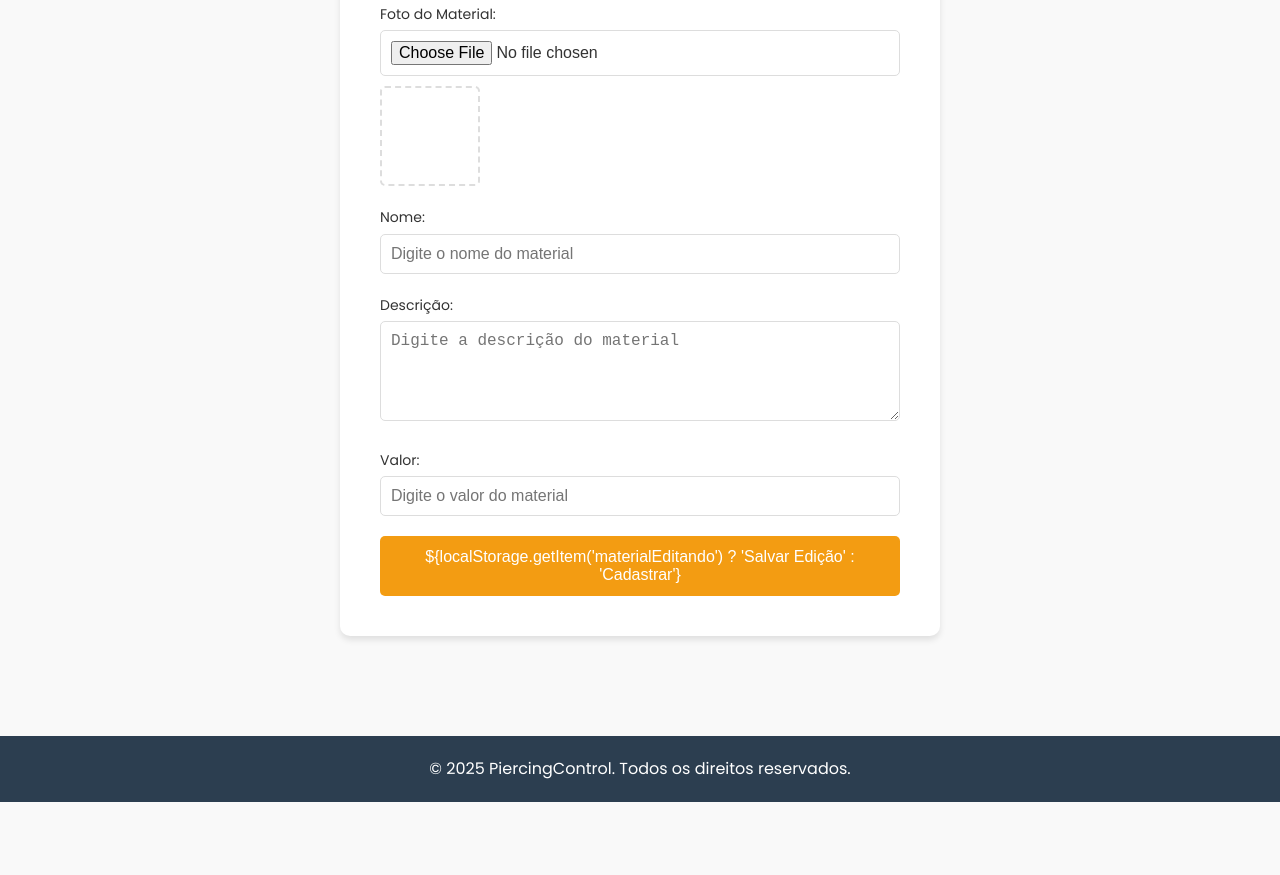
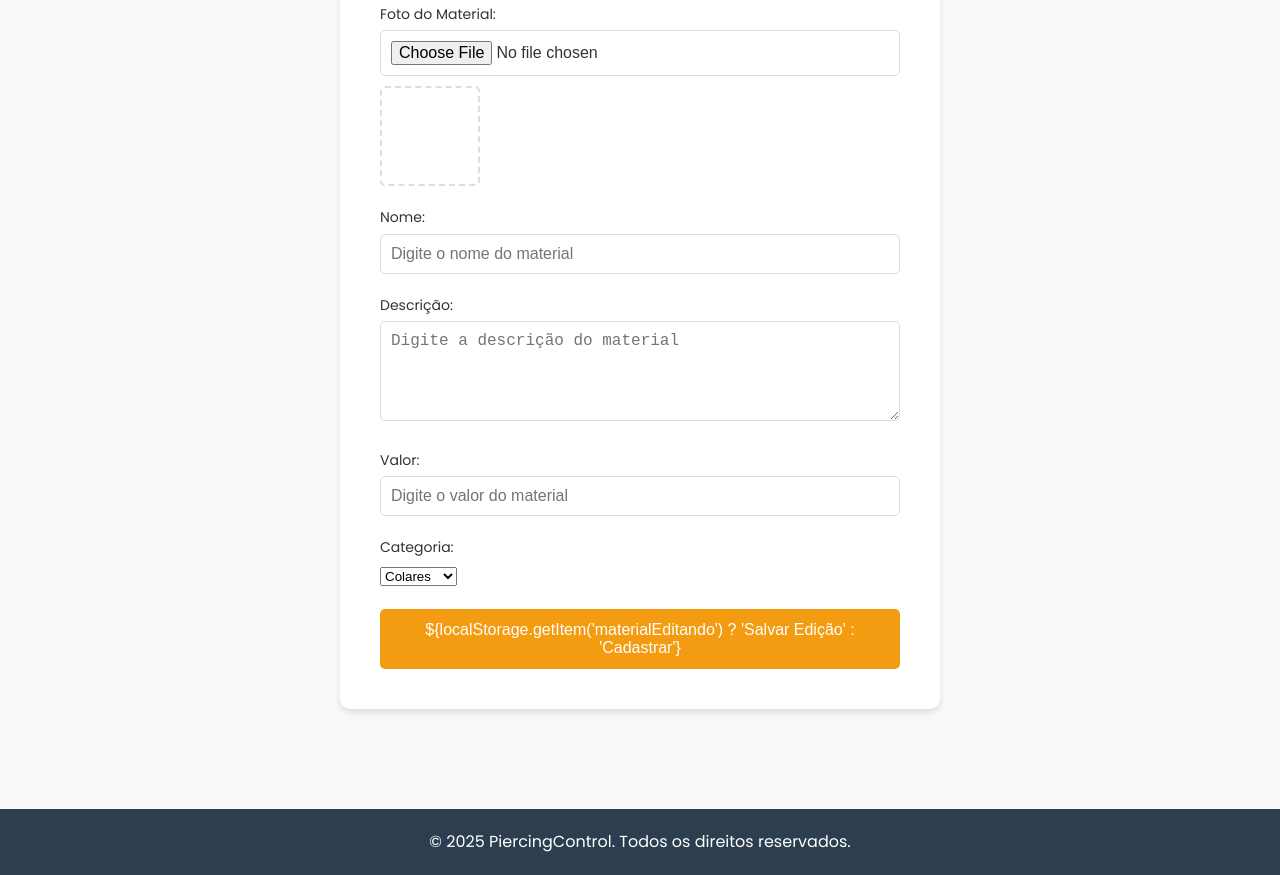
Before and after one commit to viniciusrx01/piercing, a plain HTML site: page cadastro-material.html in a window 1280 px wide. Shown: the part 372-1247 px from the top of the page. Before the commit the page ends 1174 px from the top, so only its background shows below. Drawn offline with Linux system fonts and the light colour scheme.

Commit message:
Update cadastro-material.html

```diff
--- a/cadastro-material.html
+++ b/cadastro-material.html
@@ -6,6 +6,7 @@
     <title>Cadastrar Material - Bijuterias</title>
     <link rel="stylesheet" href="styles.css">
     <link href="https://fonts.googleapis.com/css2?family=Poppins:wght@300;400;500;600&display=swap" rel="stylesheet">
+    <link rel="stylesheet" href="https://cdnjs.cloudflare.com/ajax/libs/font-awesome/6.0.0-beta3/css/all.min.css">
 </head>
 <body>
     <header class="header">
@@ -53,6 +54,16 @@
                     <label for="valor">Valor:</label>
                     <input type="number" id="valor" name="valor" placeholder="Digite o valor do material" step="0.01" required>
                 </div>
+                <div class="input-group">
+                    <label for="categoria">Categoria:</label>
+                    <select id="categoria" name="categoria">
+                        <option value="colares">Colares</option>
+                        <option value="aneis">Anéis</option>
+                        <option value="pulseiras">Pulseiras</option>
+                        <option value="brincos">Brincos</option>
+                        <option value="outros">Outros</option>
+                    </select>
+                </div>
 
                 <button type="submit" class="submit-btn">${localStorage.getItem('materialEditando') ? 'Salvar Edição' : 'Cadastrar'}</button>
             </form>
```
